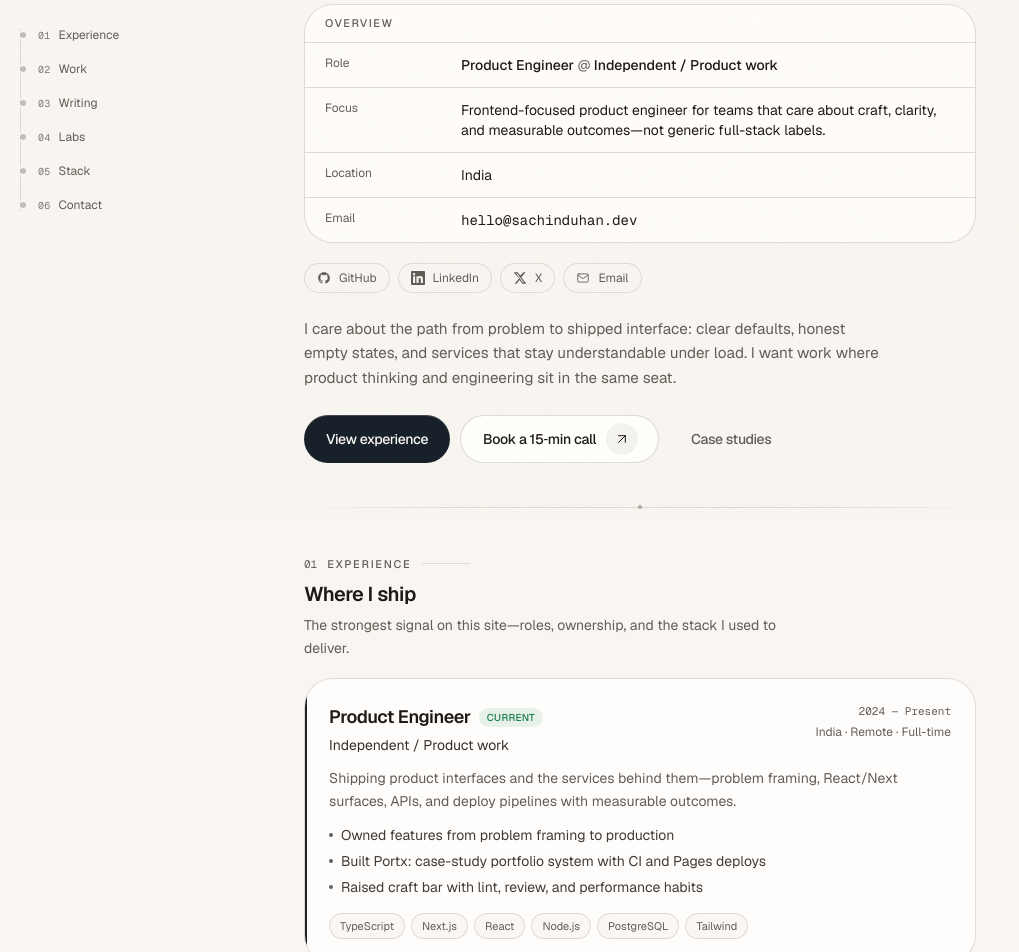
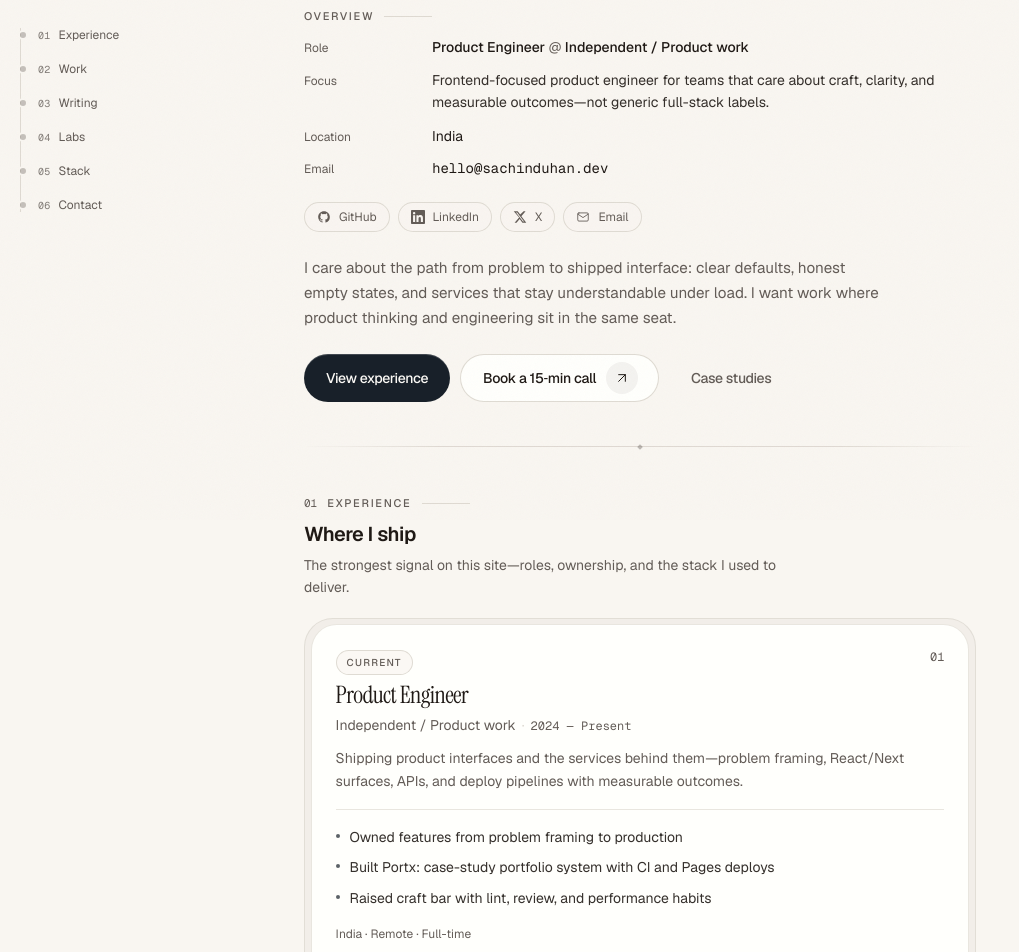
Before and after one commit to SachinD6/portx, a Next.js app: page / in a window 1280 px wide. Shown: the part 280-1232 px from the top of the page, without its empty margins (0-1019 px from the left). Built offline with nearby package versions, Linux system fonts and the light colour scheme.

Commit message:
fix: unify surfaces and open overview layout
Remove overview card wrapper; use open label/value rows.

Experience, labs, stack, writing, contact share double-bezel language.

```diff
--- a/src/components/sections/experience.tsx
+++ b/src/components/sections/experience.tsx
@@ -6,11 +6,10 @@ import { Section } from "@/components/layout/section";
 import { Reveal } from "@/components/ui/reveal";
 import { SectionHeading } from "@/components/ui/section-heading";
 import { experience } from "@/data";
-import { cn } from "@/lib/utils";
+import { springSoft } from "@/lib/motion";
 
 /**
- * Job history — primary signal for recruiters (ramx / chanhdai style).
- * Placed near the top of the page on purpose.
+ * Job history — same double-bezel surface language as work cards.
  */
 export function Experience() {
   const reduceMotion = useReducedMotion();
@@ -32,45 +31,22 @@ export function Experience() {
           <Reveal key={item.id} as="li" delay={index * 0.05}>
             <motion.article
               whileHover={
-                reduceMotion
-                  ? undefined
-                  : {
-                      y: -2,
-                      transition: {
-                        type: "spring",
-                        stiffness: 400,
-                        damping: 30,
-                      },
-                    }
+                reduceMotion ? undefined : { y: -3, transition: springSoft }
               }
-              className={cn(
-                "group relative overflow-hidden rounded-2xl border border-border bg-surface-elevated/90",
-                "transition-[border-color,box-shadow] duration-300 ease-[var(--ease-out-soft)]",
-                "hover:border-foreground/15 hover:shadow-[0_16px_40px_color-mix(in_oklch,var(--foreground)_5%,transparent)]",
-              )}
+              className="group double-bezel"
             >
-              {/* Current accent bar */}
-              {item.current ? (
-                <span
-                  className="absolute inset-y-0 left-0 w-0.5 bg-primary"
-                  aria-hidden="true"
-                />
-              ) : null}
-
-              <div className="p-5 sm:p-6">
+              <div className="double-bezel-inner relative p-5 sm:p-6">
                 <div className="flex flex-wrap items-start justify-between gap-3">
-                  <div className="min-w-0">
-                    <div className="flex flex-wrap items-center gap-2">
-                      <h3 className="text-base font-semibold tracking-tight text-foreground sm:text-lg">
-                        {item.role}
-                      </h3>
-                      {item.current ? (
-                        <span className="rounded-full bg-success/10 px-2 py-0.5 text-[10px] font-medium tracking-wide text-success uppercase">
-                          Current
-                        </span>
-                      ) : null}
-                    </div>
-                    <p className="mt-1 text-sm text-foreground/90">
+                  <div className="min-w-0 space-y-1">
+                    {item.current ? (
+                      <p className="inline-flex rounded-full border border-border bg-background/70 px-2.5 py-1 text-[10px] font-medium tracking-[0.12em] text-muted-foreground uppercase">
+                        Current
+                      </p>
+                    ) : null}
+                    <h3 className="font-display text-xl tracking-tight text-foreground sm:text-2xl">
+                      {item.role}
+                    </h3>
+                    <p className="text-sm text-muted-foreground">
                       {item.companyUrl ? (
                         <a
                           href={item.companyUrl}
@@ -83,53 +59,63 @@ export function Experience() {
                       ) : (
                         item.company
                       )}
+                      <span className="mx-1.5 text-border" aria-hidden="true">
+                        ·
+                      </span>
+                      <span className="font-mono text-xs">
+                        {item.start} — {item.end}
+                      </span>
                     </p>
                   </div>
-
-                  <div className="text-left sm:text-right">
-                    <p className="font-mono text-[11px] text-muted-foreground tabular-nums">
-                      {item.start} — {item.end}
-                    </p>
-                    <p className="mt-1 text-xs text-muted-foreground">
-                      {[item.location, item.locationType, item.employmentType]
-                        .filter(Boolean)
-                        .join(" · ")}
-                    </p>
-                  </div>
+                  <span className="font-mono text-xs text-muted-foreground">
+                    {String(index + 1).padStart(2, "0")}
+                  </span>
                 </div>
 
-                <p className="mt-3 text-sm leading-relaxed text-muted-foreground">
+                <p className="mt-3 max-w-prose text-sm leading-relaxed text-muted-foreground">
                   {item.description}
                 </p>
 
                 {item.highlights?.length ? (
-                  <ul className="mt-3 space-y-1.5">
+                  <ul className="mt-4 space-y-2 border-t border-border/70 pt-4">
                     {item.highlights.map((highlight) => (
                       <li
                         key={highlight}
-                        className="flex gap-2 text-sm text-foreground/85"
+                        className="flex gap-2.5 text-sm leading-relaxed text-foreground/90"
                       >
                         <span
                           className="mt-2 size-1 shrink-0 rounded-full bg-primary/70"
                           aria-hidden="true"
                         />
-                        {highlight}
+                        <span>{highlight}</span>
                       </li>
                     ))}
                   </ul>
                 ) : null}
 
+                <div className="mt-4 flex flex-wrap items-center gap-x-3 gap-y-2">
+                  {(item.location ||
+                    item.locationType ||
+                    item.employmentType) && (
+                    <p className="text-xs text-muted-foreground">
+                      {[item.location, item.locationType, item.employmentType]
+                        .filter(Boolean)
+                        .join(" · ")}
+                    </p>
+                  )}
+                </div>
+
                 {item.stack?.length ? (
-                  <ul className="mt-4 flex flex-wrap gap-1.5">
+                  <div className="mt-3 flex flex-wrap gap-1.5">
                     {item.stack.map((tech) => (
-                      <li
+                      <span
                         key={tech}
-                        className="rounded-full border border-border bg-background/80 px-2.5 py-1 text-[11px] text-muted-foreground transition-colors group-hover:border-border group-hover:text-foreground/80"
+                        className="rounded-full border border-border bg-background/60 px-2.5 py-1 text-[11px] tracking-wide text-muted-foreground"
                       >
                         {tech}
-                      </li>
+                      </span>
                     ))}
-                  </ul>
+                  </div>
                 ) : null}
               </div>
             </motion.article>
--- a/src/components/sections/profile-hero.tsx
+++ b/src/components/sections/profile-hero.tsx
@@ -26,8 +26,7 @@ const iconMap = {
 } as const;
 
 /**
- * Compact profile intro inspired by chanhdai.com / ramx.in —
- * identity + overview + socials, not a full-viewport marketing hero.
+ * Compact profile intro — open overview (no wrapped card), consistent chips/CTAs.
  */
 export function ProfileHero() {
   const reduceMotion = useReducedMotion();
@@ -100,18 +99,23 @@ export function ProfileHero() {
           </div>
         </motion.div>
 
-        {/* Overview panel — chanhdai-style facts */}
+        {/* Overview — open rows, no enclosing card */}
         <motion.div
           variants={reduceMotion ? undefined : fadeUp}
-          className="mt-7 overflow-hidden rounded-2xl border border-border bg-surface-elevated/80"
+          className="mt-8"
         >
-          <div className="border-b border-border px-4 py-2.5 sm:px-5">
-            <p className="text-[11px] font-medium tracking-[0.14em] text-muted-foreground uppercase">
+          <div className="mb-3 flex items-center gap-2.5">
+            <p className="text-[11px] font-medium tracking-[0.16em] text-muted-foreground uppercase">
               Overview
             </p>
+            <span
+              className="h-px max-w-12 min-w-6 flex-1 bg-border"
+              aria-hidden="true"
+            />
           </div>
-          <dl className="divide-y divide-border">
-            <div className="grid gap-1 px-4 py-3 sm:grid-cols-[7.5rem_1fr] sm:gap-4 sm:px-5">
+
+          <dl className="space-y-3">
+            <div className="grid gap-0.5 sm:grid-cols-[6.5rem_1fr] sm:items-baseline sm:gap-6">
               <dt className="text-xs text-muted-foreground">Role</dt>
               <dd className="text-sm text-foreground">
                 <span className="font-medium">{person.role}</span>
@@ -128,15 +132,17 @@ export function ProfileHero() {
                 ) : null}
               </dd>
             </div>
-            <div className="grid gap-1 px-4 py-3 sm:grid-cols-[7.5rem_1fr] sm:gap-4 sm:px-5">
+            <div className="grid gap-0.5 sm:grid-cols-[6.5rem_1fr] sm:items-baseline sm:gap-6">
               <dt className="text-xs text-muted-foreground">Focus</dt>
-              <dd className="text-sm text-foreground">{person.positioning}</dd>
+              <dd className="text-sm leading-relaxed text-foreground/90">
+                {person.positioning}
+              </dd>
             </div>
-            <div className="grid gap-1 px-4 py-3 sm:grid-cols-[7.5rem_1fr] sm:gap-4 sm:px-5">
+            <div className="grid gap-0.5 sm:grid-cols-[6.5rem_1fr] sm:items-baseline sm:gap-6">
               <dt className="text-xs text-muted-foreground">Location</dt>
               <dd className="text-sm text-foreground">{person.location}</dd>
             </div>
-            <div className="grid gap-1 px-4 py-3 sm:grid-cols-[7.5rem_1fr] sm:gap-4 sm:px-5">
+            <div className="grid gap-0.5 sm:grid-cols-[6.5rem_1fr] sm:items-baseline sm:gap-6">
               <dt className="text-xs text-muted-foreground">Email</dt>
               <dd className="text-sm">
                 <button
@@ -151,10 +157,10 @@ export function ProfileHero() {
           </dl>
         </motion.div>
 
-        {/* Social row */}
+        {/* Social row — same chip language as rest of site */}
         <motion.ul
           variants={reduceMotion ? undefined : fadeUp}
-          className="mt-5 flex flex-wrap gap-2"
+          className="mt-6 flex flex-wrap gap-2"
         >
           {socials.map((social) => {
             const Icon = iconMap[social.icon];
@@ -180,7 +186,6 @@ export function ProfileHero() {
           })}
         </motion.ul>
 
-        {/* Bio */}
         <motion.p
           variants={reduceMotion ? undefined : fadeUp}
           className="mt-6 max-w-xl text-sm leading-relaxed text-muted-foreground sm:text-[0.95rem]"
@@ -188,7 +193,6 @@ export function ProfileHero() {
           {person.bio}
         </motion.p>
 
-        {/* CTAs */}
         <motion.div
           variants={reduceMotion ? undefined : fadeUp}
           className="mt-6 flex flex-wrap gap-2.5"
--- a/src/components/sections/writing.tsx
+++ b/src/components/sections/writing.tsx
@@ -21,14 +21,16 @@ export function Writing() {
         />
       </Reveal>
 
-      <ul className="overflow-hidden rounded-2xl border border-border bg-surface-elevated/80">
+      <div className="double-bezel">
+        <div className="double-bezel-inner overflow-hidden">
+          <ul>
             {posts.map((post, index) => (
               <Reveal key={post.slug} as="li" delay={index * 0.04}>
                 <Link
                   href={`/blog/${post.slug}`}
                   className={cn(
                     "group flex flex-col gap-1 px-5 py-4 transition-colors hover:bg-muted/40 sm:flex-row sm:items-center sm:justify-between sm:gap-6",
-                index < posts.length - 1 && "border-b border-border",
+                    index < posts.length - 1 && "border-b border-border/80",
                   )}
                 >
                   <div className="min-w-0">
@@ -51,6 +53,8 @@ export function Writing() {
               </Reveal>
             ))}
           </ul>
+        </div>
+      </div>
 
       <Reveal className="mt-4">
         <Link
```
Also changed, not shown: src/components/sections/contact.tsx (+5 -3 lines), src/components/sections/labs-preview.tsx (+11 -15 lines), src/components/sections/skills.tsx (+5 -3 lines). Lines whose indentation alone changed are shown as unchanged.
